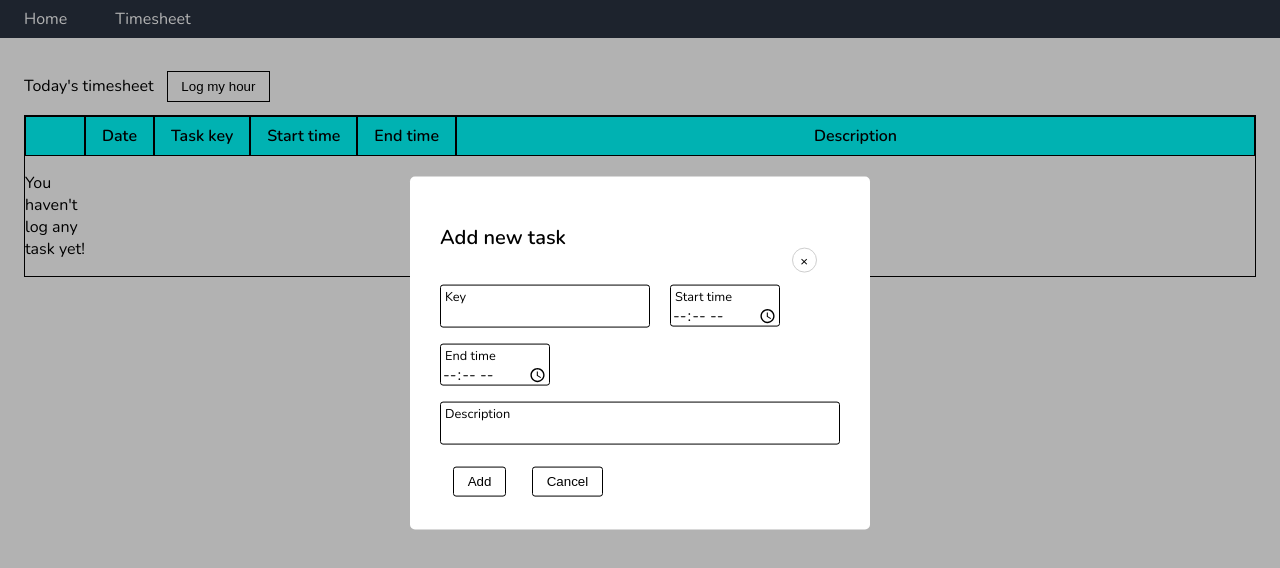
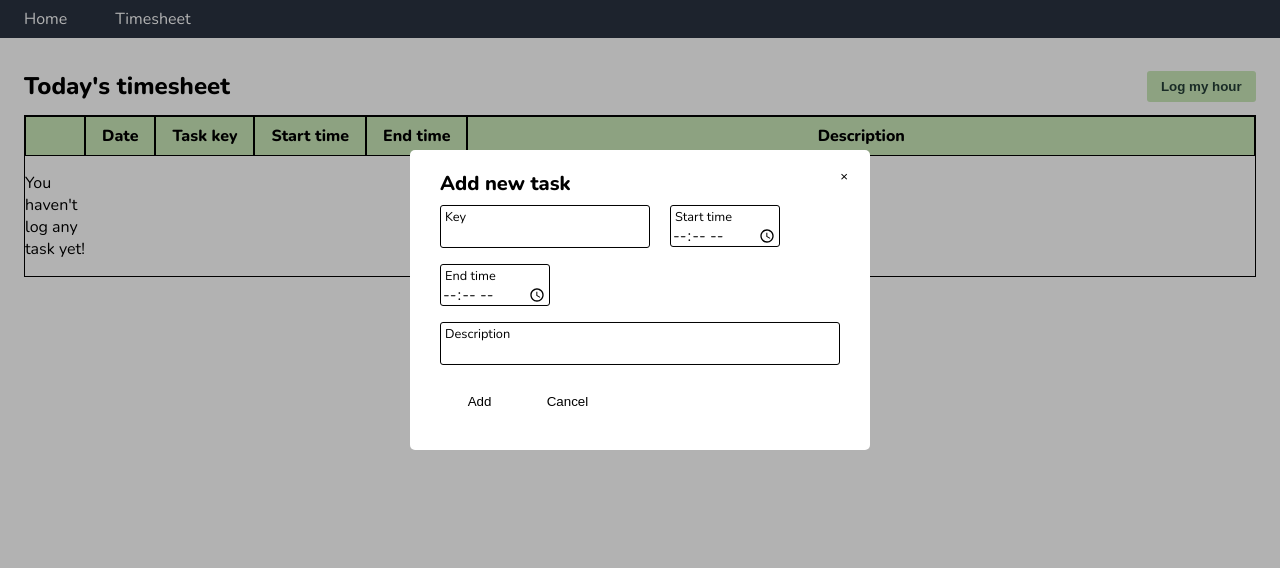
Before and after one commit to vanhapham91/personal-helper, a React (Create React App) app: page /timesheet in a window 1280 px wide. Both pictures are taken after a click on the button "Log my hour". Shown: the top 568 px of the page. Built offline with nearby package versions, Linux system fonts and the light colour scheme.

Commit message:
Add some styling :)

```diff
--- a/public/index.html
+++ b/public/index.html
@@ -13,7 +13,7 @@
 
       <link rel="preconnect" href="https://fonts.googleapis.com">
       <link rel="preconnect" href="https://fonts.gstatic.com" crossorigin>
-      <link href="https://fonts.googleapis.com/css2?family=Nunito:ital,wght@0,400;0,600;1,200&display=swap" rel="stylesheet">
+      <link href="https://fonts.googleapis.com/css2?family=Nunito:ital,wght@0,400;0,600;0,800;1,200&display=swap" rel="stylesheet">
     <!--
       manifest.json provides metadata used when your web app is installed on a
       user's mobile device or desktop. See https://developers.google.com/web/fundamentals/web-app-manifest/
--- a/src/App.css
+++ b/src/App.css
@@ -3,11 +3,15 @@ body {
   font-family: 'Nunito', sans-serif;
 }
 
-.flex {
-  display: flex;
-  justify-content: space-between;
-}
-
 .container {
   margin: 0 1.5em;
 }
+
+h4 {
+  margin: 0;
+  padding: 0;
+}
+
+.page-title {
+  font-size: 1.5em;
+}
--- a/src/components/TimesheetForm.tsx
+++ b/src/components/TimesheetForm.tsx
@@ -59,8 +59,8 @@ const TimesheetForm = (props: {
       </div>
 
       <div className="action-buttons">
-        <button type="button" className="button rounded" onClick={submitForm}>Add</button>
-        <button type="button" className="button rounded" onClick={onCloseForm}>Cancel</button>
+        <button type="button" className="button button--rounded" onClick={submitForm}>Add</button>
+        <button type="button" className="button button--rounded" onClick={onCloseForm}>Cancel</button>
       </div>
     </>
   );
--- a/src/components/base/Modal.tsx
+++ b/src/components/base/Modal.tsx
@@ -22,11 +22,11 @@ const Modal = (props: ModalProps) => {
         <div className="modal--wrapper">
           <div className="modal--overlay" onClick={onClose}></div>
           <div className="timesheet-form">
+            <button type="button" className="button button-transparent button--absolute button--circle button-close" onClick={onClose}>
+              <span className="icon-close"></span>
+            </button>
             <div className="modal--section modal--header heading">
               <ModalHeader/>
-              <button type="button" className="button transparent button--circle">
-                <span className="icon-close" onClick={onClose}></span>
-              </button>
             </div>
             <div className="modal--section modal--body">
               <ModalContent/>
--- a/src/pages/Timesheet.tsx
+++ b/src/pages/Timesheet.tsx
@@ -6,6 +6,7 @@ import TimesheetForm from '../components/TimesheetForm';
 import TimesheetTable from '../components/TimesheetTable';
 
 import '../styles/base/table.css';
+import '../styles/pages/timesheet.css';
 
 const TimesheetPage = () => {
   const getTaskList = (): Task[] => {
@@ -63,11 +64,8 @@ const TimesheetPage = () => {
   return (
     <div className="container">
       <div className="timesheet-table--header flex">
-        <div className="page-title">
-          <span>Today's timesheet</span>
-          <button type="button" className="button" onClick={openModal}>Log my hour</button>
-        </div>
-
+        <h4 className="page-title">Today's timesheet</h4>
+        <button type="button" className="button button--primary button--rounded add-task-button" onClick={openModal}>Log my hour</button>
       </div>
       <TimesheetTable
         taskList={taskList}
--- a/src/styles/base/buttons.css
+++ b/src/styles/base/buttons.css
@@ -1,18 +1,22 @@
 .button {
-  border: solid 1px black;
   background-color: white;
   color: black;
   outline: none;
+  border: 1px solid transparent;
   box-shadow: none;
   padding: 0.5em 1em;
   margin: 1em;
 }
 
-.button.rounded {
+.button--rounded {
   border-radius: 3px;
 }
 
-.button.transparent {
+.button--circle {
+  border-radius: 50%;
+}
+
+.button--transparent {
   border: 1px solid #cecece;
   border-radius: 50%;
 }
@@ -21,16 +25,16 @@
   cursor: pointer;
 }
 
-.button--circle {
+.button--absolute {
   position: absolute;
-  top: 11px;
-  right: 10px;
+  top: 0;
+  right: 0;
   width: 25px;
   height: 25px;
   padding: 5px;
 }
 
 .button--primary {
-  background-color: #9FD356;
-  color: white;
+  background-color: #cae7b9;
+  color: #243e36;
 }
--- a/src/styles/base/table.css
+++ b/src/styles/base/table.css
@@ -7,7 +7,7 @@
 .table .header {
   text-align: center;
   font-weight: bold;
-  background-color: aqua;
+  background-color: #cae7b9;
 }
 
 .cell {
--- a/src/styles/modal.css
+++ b/src/styles/modal.css
@@ -94,3 +94,7 @@
   padding-top: 20px;
   height: 20px;
 }
+
+.button-close:hover {
+  border-color: black;
+}
--- /dev/null
+++ b/src/styles/pages/timesheet.css
@@ -0,0 +1,11 @@
+.timesheet-table--header {
+  display: flex;
+  justify-content: space-between;
+  align-items: center;
+}
+
+
+.add-task-button {
+  margin-right: 0;
+  font-weight: 600;
+}
```
